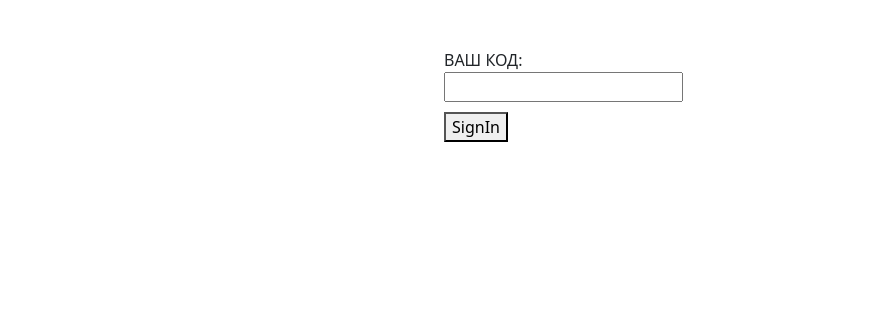
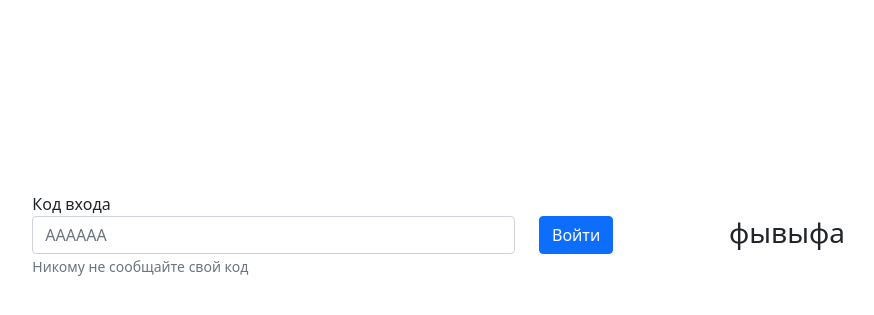
Before and after one commit to YannGotti/GameCreateTrain, a Python web app: template FrontAndBackEnd/client/templates/main/index.html in a window 1280 px wide. Shown: the top 315 px of the page, without its empty margins (113-987 px from the left). Run offline with Jinja, Linux system fonts and the light colour scheme; the template is opened without the code that fills it, so the values that code supplies are empty; some libraries are stand-ins or nearby versions.

Commit message:
add design login

```diff
--- a/FrontAndBackEnd/client/css/main/main.css
+++ b/FrontAndBackEnd/client/css/main/main.css
@@ -1,4 +1,8 @@
 
-.buttonSign{
-    margin-top: 10px;
+#signDiv{
+    margin-top: 15%;
 }
+
+.border {
+    border: 2px solid black;
+}
--- a/FrontAndBackEnd/client/js/main.js
+++ b/FrontAndBackEnd/client/js/main.js
@@ -1,5 +1,8 @@
 
 console.log(window.screen.height + ":" + window.screen.width);
+
+
+
 
 var socket = io();
 
@@ -33,9 +36,14 @@ chatForm.onsubmit = function(e) {
 
 
 //game
+//const WINDOW_WIDTH = window.screen.width;
+//const WINDOW_HEIGHT = window.screen.height;
+var c = document.getElementById('ctx');
+var ctx = c.getContext("2d");
+ctx.font = '30px Arial';
+//c.height = WINDOW_HEIGHT;
+//c.width = WINDOW_WIDTH;
 
-var ctx = document.getElementById('ctx').getContext("2d");
-ctx.font = '30px Arial';
 
 var Player = function(initPack) {
     var self = {};
@@ -109,6 +117,8 @@ socket.on('remove', function(data) {
     }
 });
 
+
+
 setInterval(function() {
     ctx.clearRect(0, 0, 500, 500);
     for(var i in Player.list)
--- a/FrontAndBackEnd/client/templates/main/index.html
+++ b/FrontAndBackEnd/client/templates/main/index.html
@@ -12,11 +12,22 @@
     <body>
         <div class="container" id="signDiv">
             <div class="row d-flex justify-content-center">
-                <div class="col-3 col-lg-2 mt-5 mb-5">
-                    ВАШ КОД: <input id="signDiv-code" type="text"><br>
-                    <div class="buttonSign">
-                        <button id="signDiv-signIn">SignIn</button>
+                <div class="col-8 col-lg-8" >
+                    <div class="row justify-content-center align-items-center">
+                        <div class="col-7 col-lg-8">
+                            <div class="form-group">
+                                <label for="code">Код входа</label>
+                                <input type="password" class="form-control" id="signDiv-code" placeholder="AAAAAA">
+                                <small id="emailHelp" class="form-text text-muted">Никому не сообщайте свой код</small>
+                            </div>
+                        </div>
+                        <div class="col-3 col-lg-2 mt-4 mb-4">
+                            <button class="btn btn-primary" id="signDiv-signIn">Войти</button>
+                        </div>
                     </div>
+                </div>
+                <div class="col-lg-4 d-none d-lg-block  mt-4 mb-4">
+                    <h3>фывыфа</h3>
                 </div>
             </div>
         </div>
@@ -26,7 +37,7 @@
 
             <div class="row  d-flex justify-content-center">
                 <div class="col-lg-6">
-                    <canvas id="ctx" width="500", height="500" style="border:1px solid #000000"></canvas>
+                    <canvas id="ctx" width="500" height="500" style="border:1px solid #000000"></canvas>
                 </div>
             </div>
             <div class="row d-flex justify-content-center">
```
